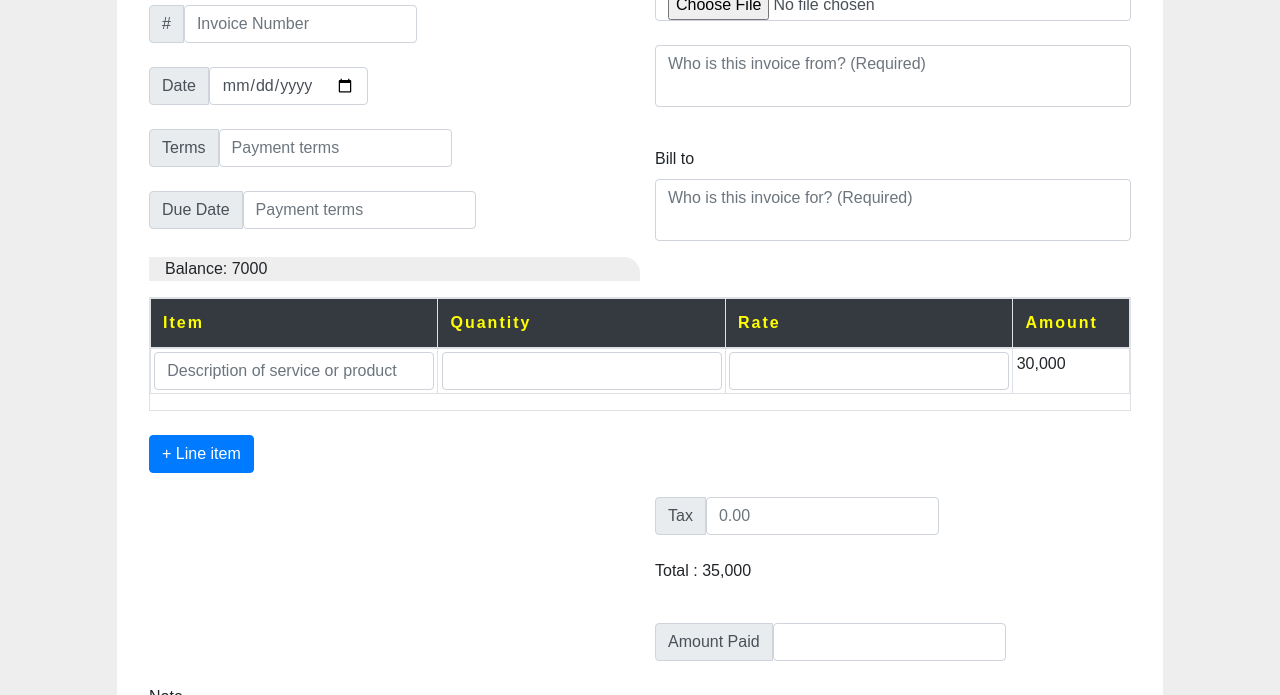
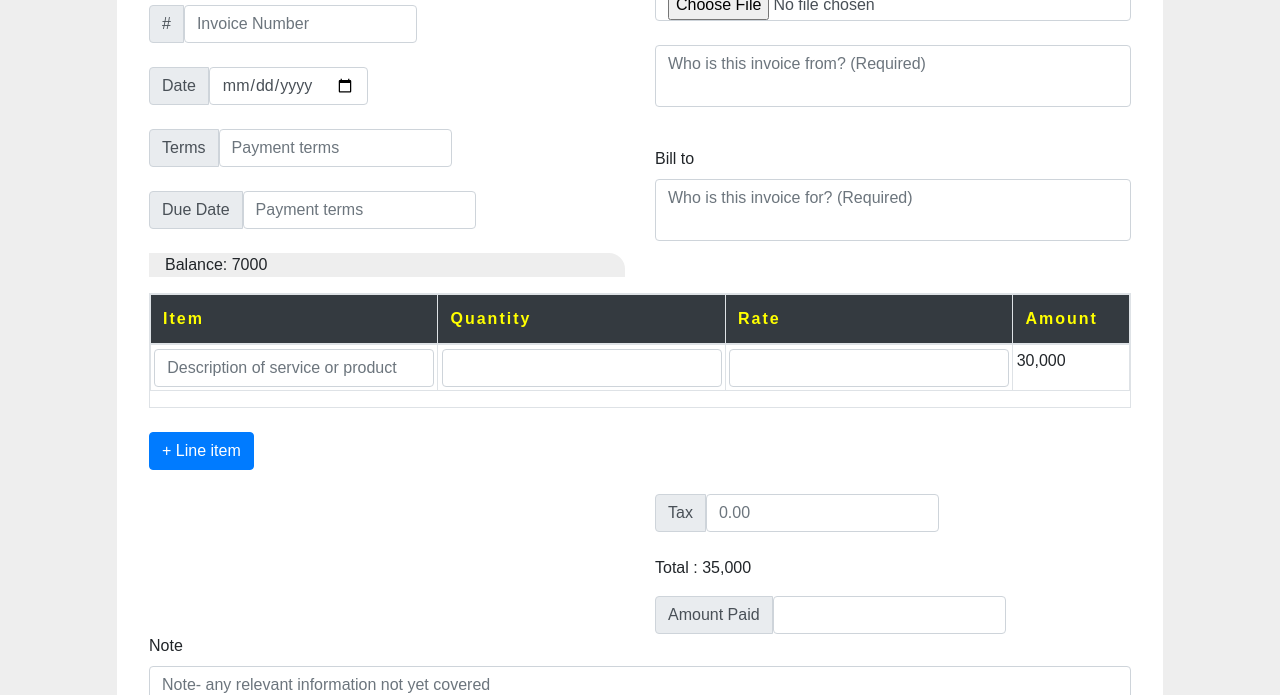
Before and after one commit to hellodemola/invoice, a plain HTML site: page index.html in a window 1280 px wide. Shown: the part 105-800 px from the top of the page. Drawn offline with Linux system fonts and the light colour scheme.

Commit message:
fix error code

```diff
--- a/index.html
+++ b/index.html
@@ -9,15 +9,14 @@
     <!-- css  -->
     <link rel="stylesheet" href="./bootstrap/css/bootstrap.min.css">
     <link rel="stylesheet" href="style.css">
+
 </head>
 
 <body>
 
-    <div class="container">
-        <div id="">
-            <div action="/" method="post" class="form">
-                <div id="">
-                    <div class="row" id="">
+        <div class="container" id="app" >
+            <form action="/" method="post" class="form">
+                <div class="row" id="app">
                     <div class="col-md-6 col-sm-12">
                         <h2 class="">Invoice</h2>
                         <div class="input-group d-flex">
@@ -45,13 +44,14 @@
                         <br>
                         <div class="input-group">
                             <div class="input-group-prepend"> <span class="input-group-text">Due Date</span>
-                                    <input type="Due Date" name="" id="" class="form-control"
-                                        placeholder="Payment terms">
+                                <input type="Due Date" name="" id="" class="form-control" placeholder="Payment terms">
                             </div>
 
                         </div>
                         <br>
-
+                        <div class="grey-bg app" >
+                            <p>Balance: {{balance}}</p>
+                        </div>
 
 
                     </div>
@@ -85,12 +85,8 @@
 
 
                 </div>
-                    <div id="app">
 
-                        <div class="grey-bg col-sm-12 col-md-6" id="">
-                            <p>Balance: {{balance}}</p>
-                        </div>
-
+                <div>
                     <div class="table-responsive table-bordered" id="">
                         <table class="table">
                             <thead class="bg-dark">
@@ -117,21 +113,28 @@
                     </div>
                     <div>
                         <br>
-                            <button class="btn btn-primary"> + Line item </button>
+                        <button class="btn btn-primary" v-on:click="addtodo"> + Line item </button>
 
                     </div>
+
+                </div>
+
+                <div class="row">
+                    <div class="col">
+
+                    </div>
+                    <div class="col">
+                        <!-- <p>Subtotal $0.00</p> -->
                         <br>
-                        <div class="row">
-                            <div class="col"></div>
-                            <div class="col">
                         <div class="input-group">
                             <div class="input-group-prepend"> <span class="input-group-text">Tax</span>
                                 <input type="text" name="" id="" class="form-control" placeholder="0.00">
                             </div>
                         </div>
+
+
                         <br>
                         <p>Total : {{total}} </p>
-                                <br>
                         <div class="input-group">
 
                             <div class="input-group-prepend"> <span class="input-group-text">Amount Paid</span>
@@ -139,15 +142,7 @@
                             </div>
 
                         </div>
-
                     </div>
-
-                        </div>
-                        <br>
-
-                    </div>
-                    <!-- end of app -->
-
 
                 </div>
 
@@ -171,7 +166,7 @@
                         class="form-control"></textarea>
                 </div>
 
-            </div>
+
             </form>
             </div>
 
@@ -185,8 +180,23 @@
 
     <!-- Vue and js -->
     <script src="./vue.js"></script>
-        <!-- <script src="https://cdn.jsdelivr.net/npm/vue"></script> -->
-        <script src="main.js"> </script>
+
+    <script>
+        var data = {
+            amount: "30,000",
+            total: "35,000",
+            amountPaid: "28,000",
+            balance: "7000",
+        };
+
+        new Vue({
+            el: "#app",
+            data: data,
+
+        })
+
+
+    </script>
 
 </body>
 
```
Lines whose indentation alone changed are shown as unchanged.
